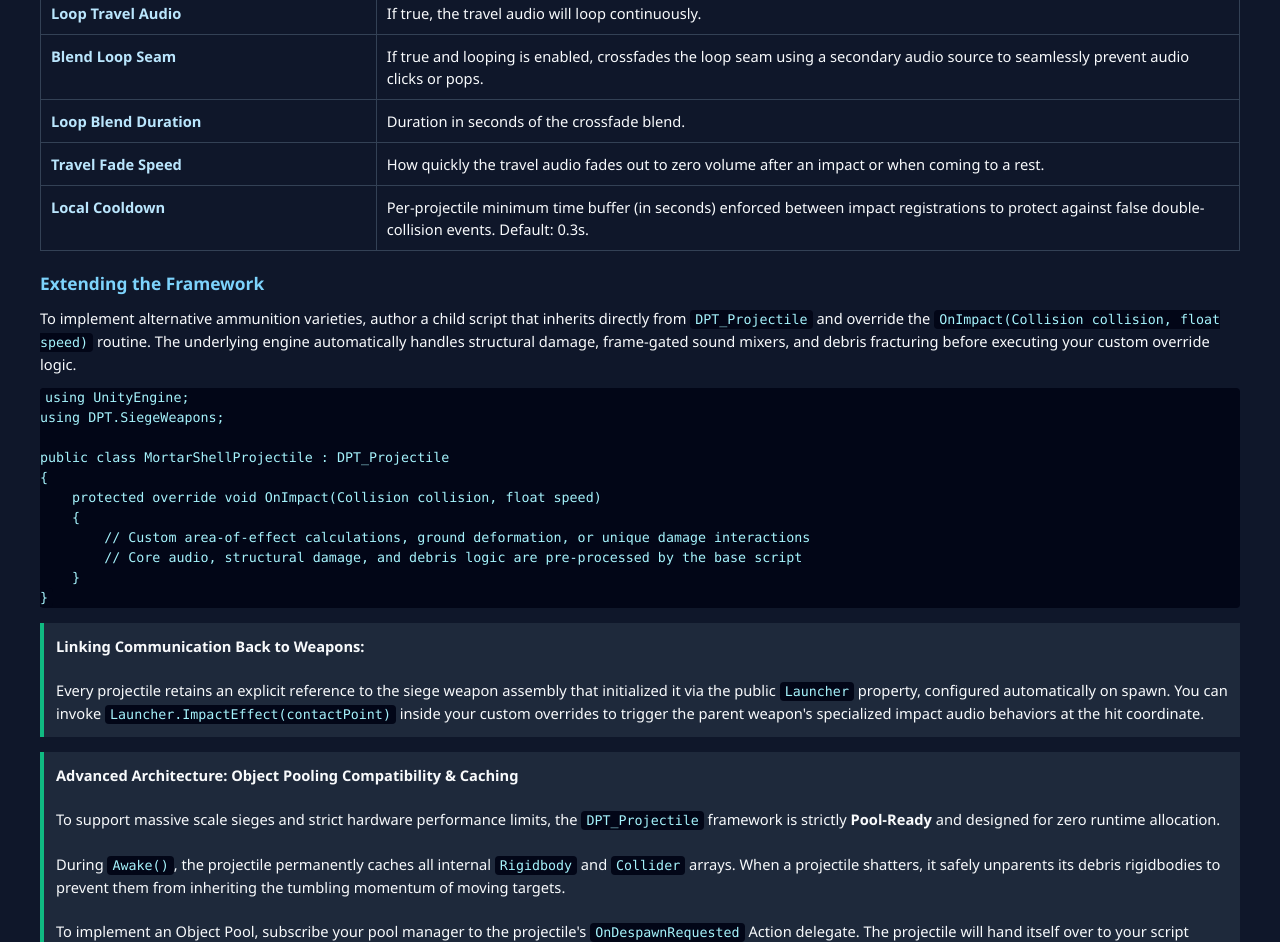
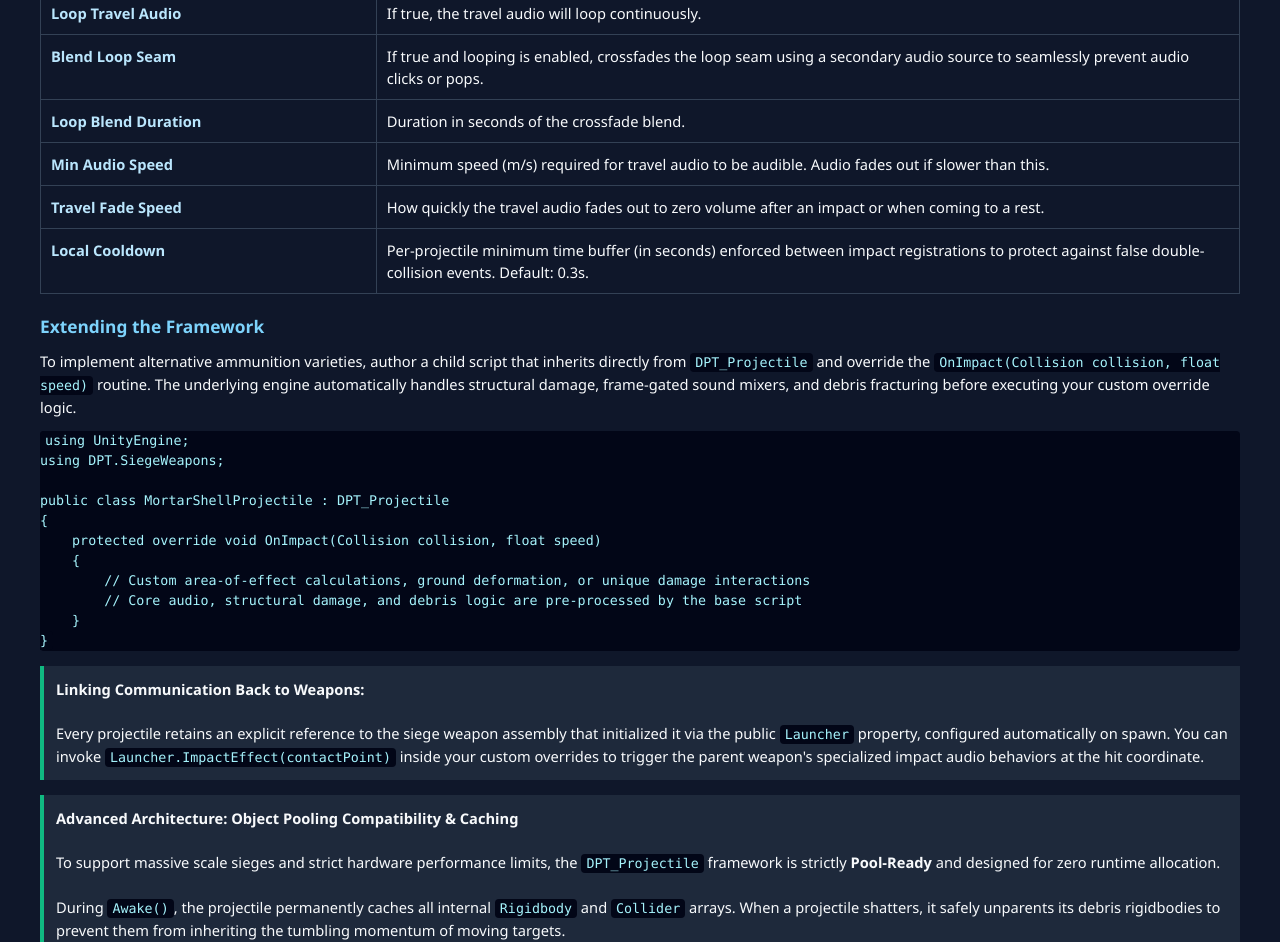
Before and after one commit to DPTGames/DPTGames.github.io, a plain HTML site: page functional-siege-weapons/projectiles.html in a window 1280 px wide. Shown: the part 4175-5117 px from the top of the page. Drawn offline with Linux system fonts and the light colour scheme.

```diff
--- a/functional-siege-weapons/projectiles.html
+++ b/functional-siege-weapons/projectiles.html
@@ -327,6 +327,10 @@
                 <td><strong>Loop Blend Duration</strong></td>
                 <td>Duration in seconds of the crossfade blend.</td>
             </tr>
+              <tr>
+                <td><strong>Min Audio Speed</strong></td>
+                <td>Minimum speed (m/s) required for travel audio to be audible. Audio fades out if slower than this.</td>
+            </tr>
             <tr>
                 <td><strong>Travel Fade Speed</strong></td>
                 <td>How quickly the travel audio fades out to zero volume after an impact or when coming to a rest.</td>
```
